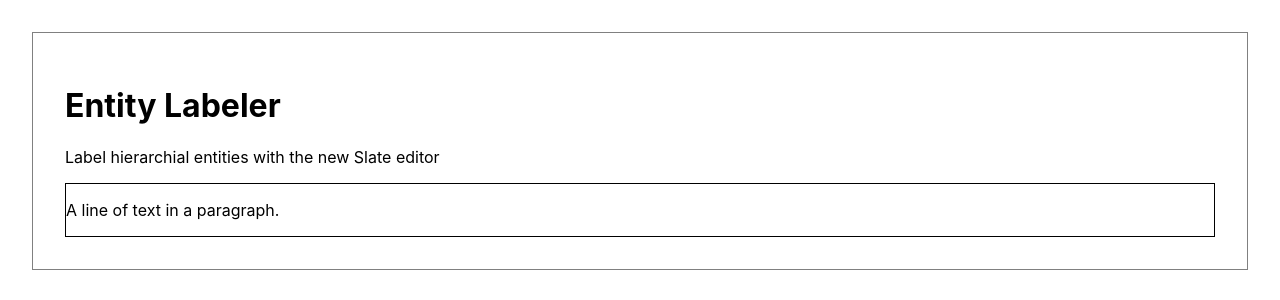
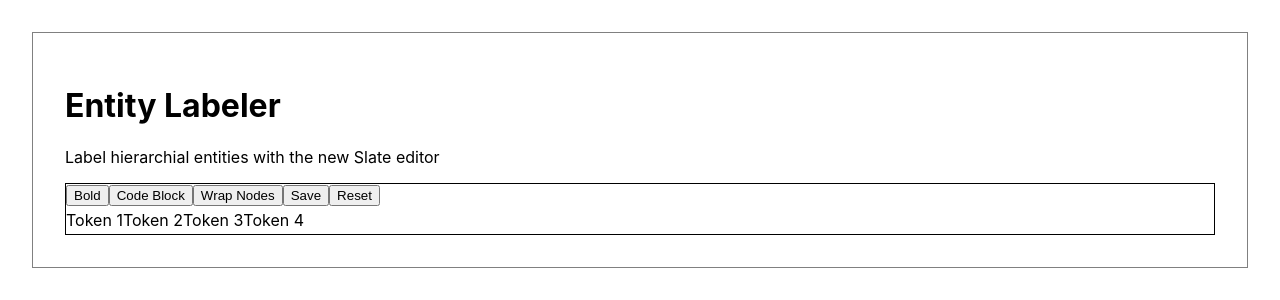
Before and after one commit to mattmazzola/entity-labeler, a React (Create React App) app: page / in a window 1280 px wide. Shown: the top 300 px of the page. Built offline with nearby package versions, Linux system fonts and the light colour scheme.

Commit message:
Expand selection to nearest tokens

```diff
--- a/package.json
+++ b/package.json
@@ -14,6 +14,7 @@
     "react-dom": "^17.0.1",
     "react-scripts": "4.0.1",
     "slate": "0.59.0",
+    "slate-history": "0.59.0",
     "slate-react": "0.59.0",
     "typescript": "^4.0.3",
     "web-vitals": "^0.2.4"
--- a/src/components/EntityLabeler.css
+++ b/src/components/EntityLabeler.css
@@ -1,3 +1,25 @@
 .entity-labeler {
     border: 1px solid black;
 }
+
+.leaf-bold {
+    font-weight: bold;
+}
+
+.paragraph {
+    display: block;
+}
+
+.entity {
+    display: inline-block;
+    background-color: rgba(250, 199, 199, 0.61);
+}
+.token {
+    display: inline-block;
+    padding: 0.25rem 0;
+    border-radius: 0.5rem;
+}
+
+.token:hover {
+    background-color: rgba(0, 0, 0, 0.082);
+}
--- a/src/components/EntityLabeler.tsx
+++ b/src/components/EntityLabeler.tsx
@@ -1,27 +1,196 @@
 import React from 'react'
 // Import the Slate editor factory.
-import { createEditor, Transforms, Editor } from 'slate'
+import { createEditor, Transforms, Editor, Text, Node, Point } from 'slate'
+import { withHistory } from 'slate-history'
+// Import the Slate components and React plugin.
+import { Slate, Editable, withReact, RenderElementProps, RenderLeafProps } from 'slate-react'
+import './EntityLabeler.css'
 
-// Import the Slate components and React plugin.
-import { Slate, Editable, withReact, RenderElementProps } from 'slate-react'
-import './EntityLabeler.css'
+// Define a serializing function that takes a value and returns a string.
+const serialize = (value: Node[]) => {
+    return JSON.stringify(value)
+}
+
+const serializeAsString = (value: Node[]) => {
+    return (
+        value
+            // Return the string content of each paragraph in the value's children.
+            .map(n => Node.string(n))
+            // Join them all with line breaks denoting paragraphs.
+            .join('\n')
+    )
+}
+
+// Define a deserializing function that takes a string and returns a value.
+const deserialize = (string: string): Node[] => {
+    return JSON.parse(string)!
+}
+
+const deserializeString = (string: string): Node[] => {
+    // Return a value array of children derived by splitting the string.
+    return string.split('\n').map(line => {
+        return {
+            children: [{ text: line }],
+        }
+    })
+}
+
+// Define our own custom set of helpers.
+const CustomEditor = {
+    isBoldMarkActive(editor: Editor) {
+        const [match] = Editor.nodes(editor, {
+            match: n => n.bold === true,
+            universal: true,
+        })
+
+        return !!match
+    },
+
+    isCodeBlockActive(editor: Editor) {
+        const [match] = Editor.nodes(editor, {
+            match: n => n.type === 'code',
+        })
+
+        return !!match
+    },
+
+    toggleBoldMark(editor: Editor) {
+        const isActive = CustomEditor.isBoldMarkActive(editor)
+        Transforms.setNodes(
+            editor,
+            { bold: isActive ? null : true },
+            { match: n => Text.isText(n), split: true }
+        )
+    },
+
+    toggleCodeBlock(editor: Editor) {
+        const isActive = CustomEditor.isCodeBlockActive(editor)
+        Transforms.setNodes(
+            editor,
+            { type: isActive ? null : 'code' },
+            { match: n => Editor.isBlock(editor, n) }
+        )
+    },
+
+    saveValue(editor: Editor) {
+        const value = editor.children
+        // Save the value to Local Storage.
+        const serializedValue = serialize(value)
+        localStorage.setItem('content', serializedValue)
+    },
+
+    getTokens(editor: Editor) {
+        const { selection, children } = editor
+
+        if (!selection?.anchor || !selection?.focus) {
+            return
+        }
+
+        const [startPoint, endPoint] = Point.isAfter(selection.anchor, selection.focus)
+            ? [selection.focus, selection.anchor]
+            : [selection.anchor, selection.focus]
+
+        const startTokenPath = startPoint.path.slice(0, -1)
+        const endTokenPath = endPoint.path.slice(0, -1)
+        const startToken = Node.get(editor, startTokenPath)
+        const endToken = Node.get(editor, endTokenPath)
+
+        Transforms.setSelection(editor, {
+            anchor: {
+                offset: 0,
+                path: startPoint.path
+            },
+            focus: {
+                offset: (Node.get(editor, endPoint.path).text as string).length,
+                path: endPoint.path
+            }
+        })
+        console.log({ startToken, endToken })
+    },
+
+    wrapNodes(editor: Editor) {
+        Transforms.wrapNodes(editor, { type: 'entity', children: [] })
+    }
+}
+
+const defaultEditorValue: Node[] = [
+    {
+        type: 'paragraph',
+        children: [
+            {
+                text: 'A line of text in a paragraph.'
+            },
+        ],
+    },
+]
+
+const defaultEditorValue2: Node[] = [
+    {
+        type: 'paragraph',
+        children: [
+            {
+                type: 'token',
+                children: [
+                    {
+                        text: 'Token 1'
+                    },
+                ]
+            },
+            {
+                type: 'token',
+                children: [
+                    {
+                        text: 'Token 2'
+                    },
+                ]
+            },
+            {
+                type: 'token',
+                children: [
+                    {
+                        text: 'Token 3'
+                    },
+                ]
+            },
+            {
+                type: 'token',
+                children: [
+                    {
+                        text: 'Token 4'
+                    },
+                ]
+            },
+        ],
+    },
+]
+
+function getInitialValue() {
+    try {
+        return deserialize(localStorage.getItem('content')!)
+            || defaultEditorValue
+    }
+    catch {
+        return defaultEditorValue
+    }
+}
 
 const EntityLabeler: React.FC = () => {
     // Create a Slate editor object that won't change across renders.
-    const editor = React.useMemo(() => withReact(createEditor()), [])
+    const editor = React.useMemo(() => withReact(withHistory(createEditor())), [])
 
     // Keep track of state for the value of the editor.
-    const [value, setValue] = React.useState([
-        {
-            type: 'paragraph',
-            children: [{ text: 'A line of text in a paragraph.' }],
-        },
-    ])
+    const [value, setValue] = React.useState(() => defaultEditorValue2)
 
     // Define a rendering function based on the element passed to `props`. We use
     // `useCallback` here to memoize the function for subsequent renders.
     const renderElement = React.useCallback(props => {
         switch (props.element.type) {
+            case 'paragraph':
+                return <ParagraphElement {...props} />
+            case 'entity':
+                return <EntityElement {...props} />
+            case 'token':
+                return <TokenElement {...props} />
             case 'code':
                 return <CodeElement {...props} />
             default:
@@ -29,41 +198,114 @@ const EntityLabeler: React.FC = () => {
         }
     }, [])
 
+    // Define a leaf rendering function that is memoized with `useCallback`.
+    const renderLeaf = React.useCallback(props => {
+        return <Leaf {...props} />
+    }, [])
+
+    const onKeyDown = React.useCallback((event) => {
+        if (!event.ctrlKey) {
+            return
+        }
+
+        // When "B" is pressed, bold the text in the selection.
+        // Replace the `onKeyDown` logic with our new commands.
+        switch (event.key) {
+            case '`': {
+                event.preventDefault()
+                CustomEditor.toggleCodeBlock(editor)
+                break
+            }
+
+            case 'b': {
+                event.preventDefault()
+                CustomEditor.toggleBoldMark(editor)
+                break
+            }
+        }
+
+    }, [editor])
+
+
+    const onMouseUp = React.useCallback((event) => {
+        CustomEditor.getTokens(editor)
+    }, [])
+
+    function onChangeValue(newValue: Node[]) {
+        setValue(newValue as any)
+    }
+
     return (
         <div className="entity-labeler">
+            <div>
+                <button
+                    onMouseDown={event => {
+                        event.preventDefault()
+                        CustomEditor.toggleBoldMark(editor)
+                    }}
+                >
+                    Bold
+                </button>
+                <button
+                    onMouseDown={event => {
+                        event.preventDefault()
+                        CustomEditor.toggleCodeBlock(editor)
+                    }}
+                >
+                    Code Block
+                </button>
+                <button
+                    onMouseDown={event => {
+                        event.preventDefault()
+                        CustomEditor.wrapNodes(editor)
+                    }}
+                >
+                    Wrap Nodes
+                </button>
+                <button
+                    onClick={event => {
+                        event.preventDefault()
+                        CustomEditor.saveValue(editor)
+                    }}
+                >
+                    Save
+                </button>
+                <button
+                    onClick={event => {
+                        event.preventDefault()
+                        setValue(getInitialValue())
+                    }}
+                >
+                    Reset
+                </button>
+            </div>
             <Slate
                 editor={editor}
                 value={value}
-                onChange={newValue => setValue(newValue as any)}
+                onChange={onChangeValue}
             >
                 <Editable
                     renderElement={renderElement}
-                    onKeyDown={event => {
-                        if (event.key === '&') {
-                            event.preventDefault()
-                            editor.insertText('and')
-                        }
-                        if (event.key === '`' && event.ctrlKey) {
-                            // Prevent the "`" from being inserted by default.
-                            event.preventDefault()
-                            // Determine whether any of the currently selected blocks are code blocks.
-                            const [match] = Editor.nodes(editor, {
-                                match: n => n.type === 'code',
-                            })
-                            // Toggle the block type depending on whether there's already a match.
-                            Transforms.setNodes(
-                                editor,
-                                { type: match ? 'paragraph' : 'code' },
-                                { match: n => Editor.isBlock(editor, n) }
-                            )
-                        }
-                    }}
+                    renderLeaf={renderLeaf}
+                    onKeyDown={onKeyDown}
+                    onMouseUp={onMouseUp}
                 />
             </Slate>
         </div>
     )
 }
 
+// Define a React component to render leaves with bold text.
+const Leaf = (props: RenderLeafProps) => {
+    return (
+        <span
+            {...props.attributes}
+            className={`${props.leaf.bold ? 'leaf-bold' : ''}`}
+        >
+            {props.children}
+        </span>
+    )
+}
 
 const CodeElement = (props: RenderElementProps) => {
     return (
@@ -73,8 +315,35 @@ const CodeElement = (props: RenderElementProps) => {
     )
 }
 
+const ParagraphElement = (props: RenderElementProps) => {
+    return <div
+        {...props.attributes}
+        className="paragraph"
+    >
+        {props.children}
+    </div>
+}
+
+const EntityElement = (props: RenderElementProps) => {
+    return <div
+        {...props.attributes}
+        className="entity"
+    >
+        {props.children}
+    </div>
+}
+
+const TokenElement = (props: RenderElementProps) => {
+    return <div
+        {...props.attributes}
+        className="token"
+    >
+        {props.children}
+    </div>
+}
+
 const DefaultElement = (props: RenderElementProps) => {
-    return <p {...props.attributes}>{props.children}</p>
+    return <div {...props.attributes}>{props.children}</div>
 }
 
 export default EntityLabeler
```
Also changed, not shown: 2 other files (tests, documents, lock files or other folders).
